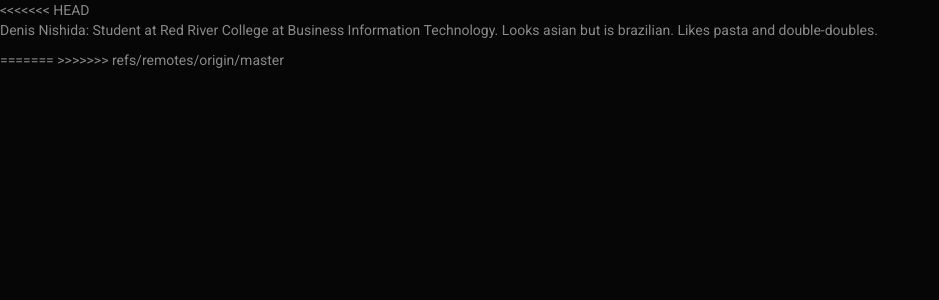
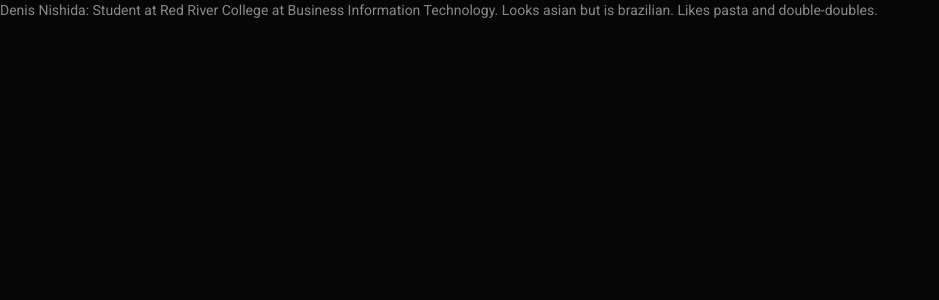
Before and after one commit to denisnishida/BITCrowd, a PHP site: page / in a window 1280 px wide. Shown: the top 300 px of the page, without its empty margins (0-939 px from the left). Run offline with PHP 8.4, Linux system fonts and the light colour scheme.

Commit message:
Deleting merging trash

```diff
--- a/index.php
+++ b/index.php
@@ -8,10 +8,6 @@
         <link rel="stylesheet" type="text/css" href="style.css" />
     </head>
     <body>
-<<<<<<< HEAD
         <p>Denis Nishida: Student at Red River College at Business Information Technology. Looks asian but is brazilian. Likes pasta and double-doubles.</p>
-=======
-
->>>>>>> refs/remotes/origin/master
     </body>
  </html>
```
